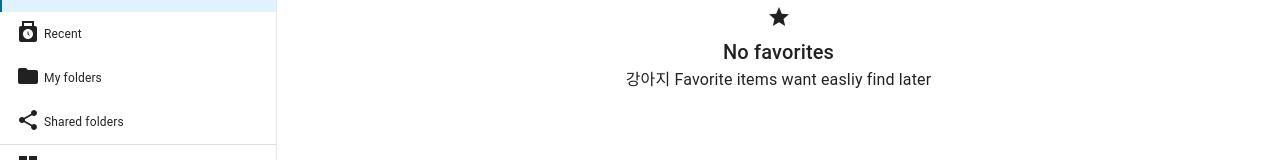
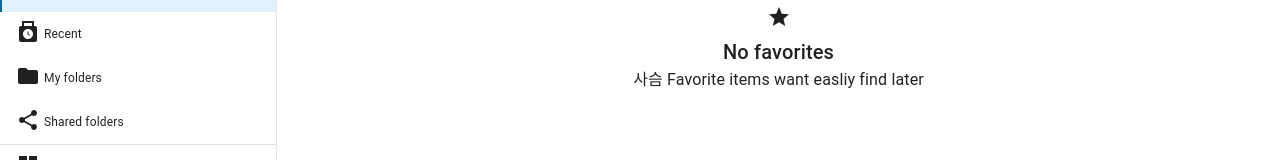
Before and after one commit to wlsdud801/quicksight_MUI_tailwind, a React (Create React App) app: page / in a window 1280 px wide. Shown: the part 160-320 px from the top of the page. Built offline with nearby package versions, Linux system fonts and the light colour scheme.

Commit message:
action test #2

```diff
--- a/src/page/Favorite/index.jsx
+++ b/src/page/Favorite/index.jsx
@@ -10,7 +10,7 @@
             <Box className="text-center [&&]:mt-9">
                 <Star />
                 <Typography variant="h6">No favorites</Typography>
-                <Typography variant="p">강아지 Favorite items want easliy find later</Typography>
+                <Typography variant="p">사슴 Favorite items want easliy find later</Typography>
             </Box>
         </Box>
     );
```
